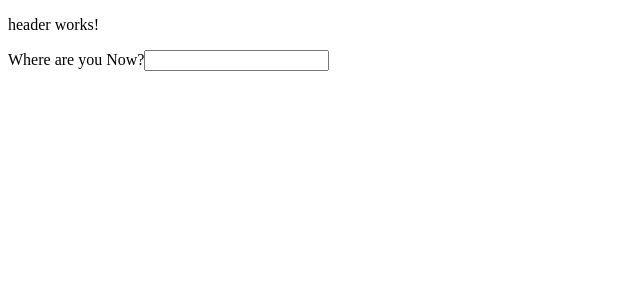
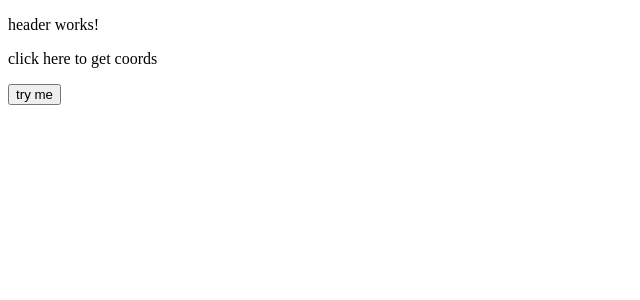
Before and after one commit to HannonN/vacation-app, an Angular app: page /home in a window 1280 px wide. Shown: the top 300 px of the page, without its empty margins (0-640 px from the left). Built offline with nearby package versions, Linux system fonts and the light colour scheme; no server answers.

Commit message:
working on current location

```diff
--- a/src/app/home/home.component.html
+++ b/src/app/home/home.component.html
@@ -1,5 +1,10 @@
 <app-header></app-header>
-<form>
+
+<p>click here to get coords</p>
+<button (click)="getLocation()">try me</button>
+<p id="user-location"></p>
+
+<!-- <form>
   <label for="location">Where are you Now?</label>
   <input type="text" id="location" name="location" />
-</form>
+</form> -->
--- a/src/app/home/home.component.ts
+++ b/src/app/home/home.component.ts
@@ -1,5 +1,5 @@
-import { Component, OnInit } from '@angular/core';
-import { VacationService } from '../vacation.service';
+import { Component, OnInit } from '@angular/core'
+import { VacationService } from '../vacation.service'
 
 @Component({
   selector: 'app-home',
@@ -7,7 +7,34 @@ import { VacationService } from '../vacation.service';
   styleUrls: ['./home.component.css'],
 })
 export class HomeComponent implements OnInit {
+  userLocation: any = document.getElementById('user-location')
   constructor(private vacationService: VacationService) {}
 
-  ngOnInit(): void {}
+  ngOnInit(): void {
+    this.getLocation()
+  }
+
+  getLocation = () => {
+    if (navigator.geolocation) {
+      navigator.geolocation.getCurrentPosition(this.showPosition)
+    } else {
+      this.userLocation.innerHTML =
+        'Geolocation is not supported by this browser.'
+    }
+  }
+
+  showPosition = (position: any) => {
+    this.userLocation.innerHTML =
+      'Latitude: ' +
+      position.coords.latitude +
+      '<br>Longitude: ' +
+      position.coords.longitude
+    console.log('got posistion', position)
+  }
+
+  // showPosition = (position: any) => {
+  //   this.userLocation.lat = position.coords.latitude
+  //   this.userLocation.lon = position.coords.longitude
+  //   console.log('got posistion', position.coords)
+  // }
 }
```
